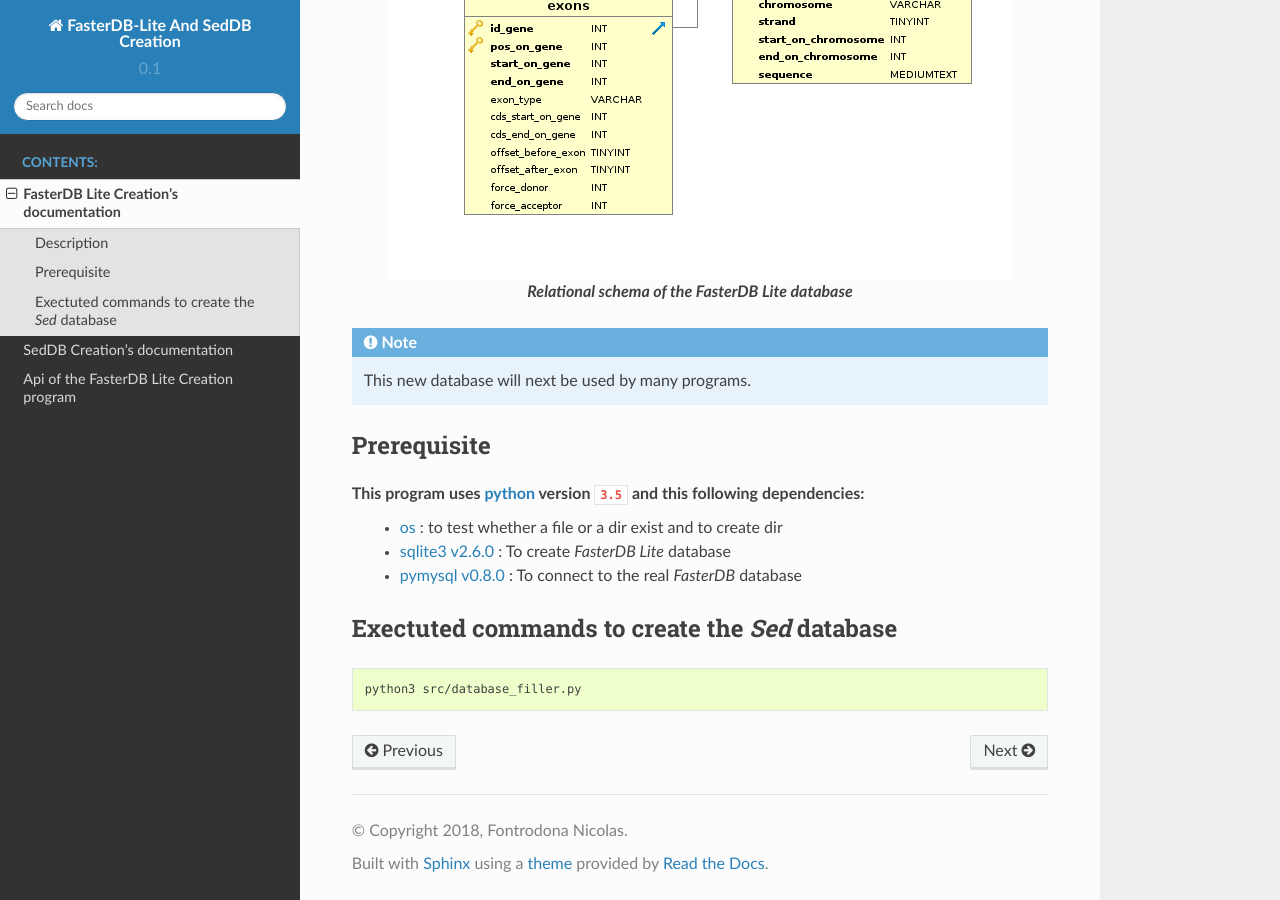
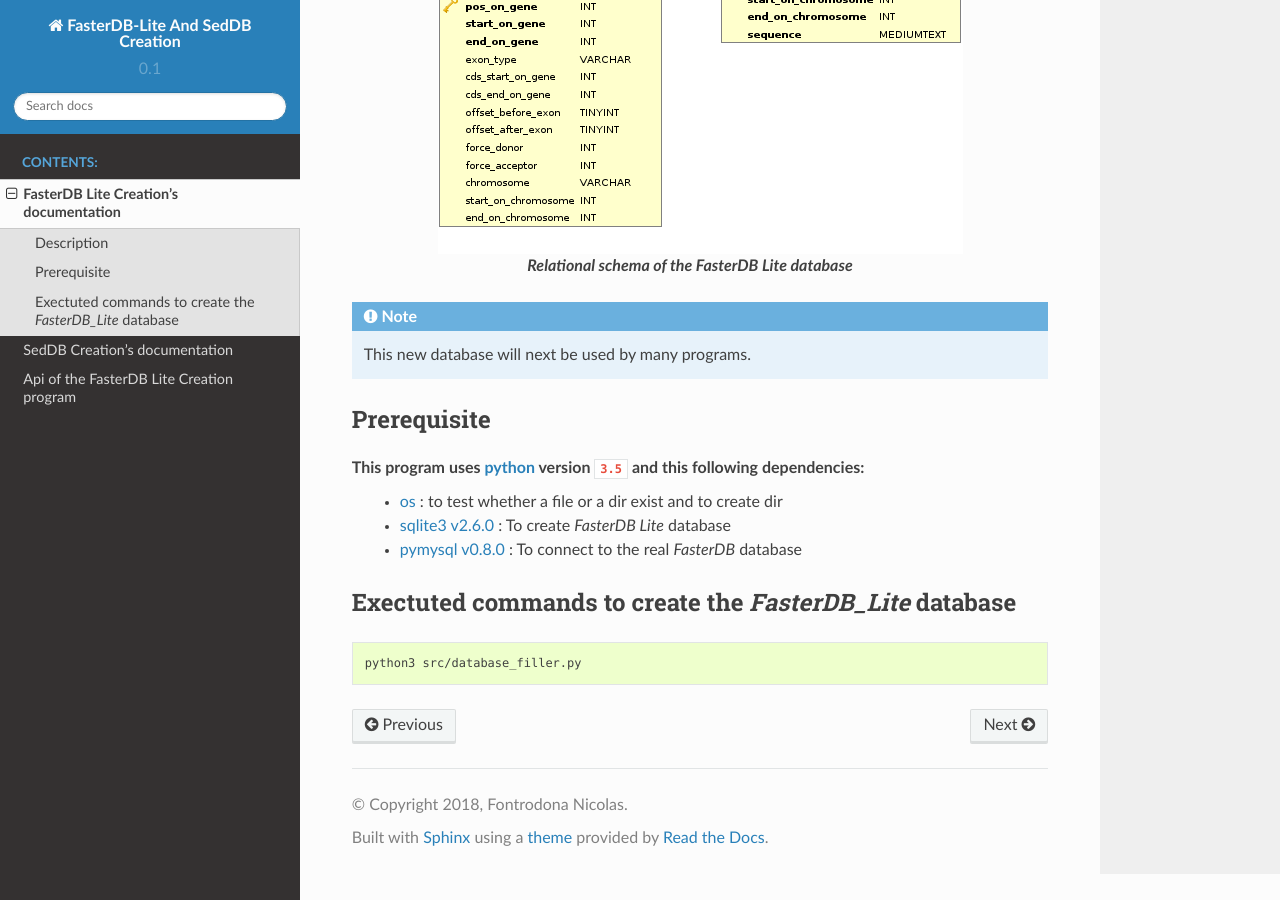
Before and after one commit to LBMC/Lemaire_et_al_2019, a Sphinx documentation site: the page built from Database_creator/doc/source/README.rst, in a window 1280 px wide and 900 px high, scrolled down 613 px. Built offline with Sphinx 7.4.7 and the Read the Docs theme 2.0.0, drawn with Linux system fonts in a browser that asks for light colours.

Commit message:
doc/ documentation update

```diff
--- a/Database_creator/doc/source/README.rst
+++ b/Database_creator/doc/source/README.rst
@@ -30,7 +30,7 @@
   * `pymysql v0.8.0 <http://pymysql.readthedocs.io/en/latest/user/examples.html>`_ : To connect to the real *FasterDB* database
 
 
-Exectuted commands to create the *Sed* database
+Exectuted commands to create the *FasterDB_Lite* database
 ---------------------------------------------------------
 
 .. code-block:: bash
```
Also changed, not shown: Database_creator/doc/source/images/schema.png.
